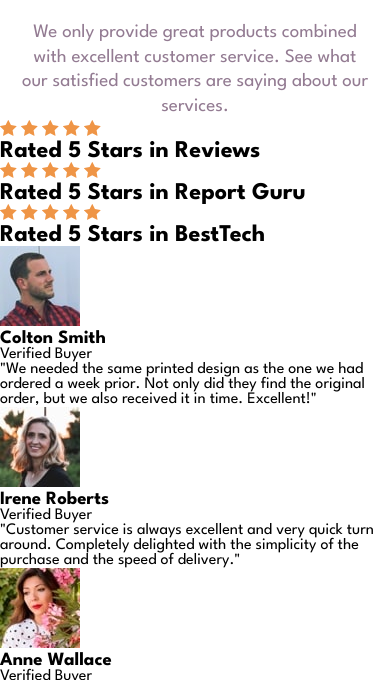
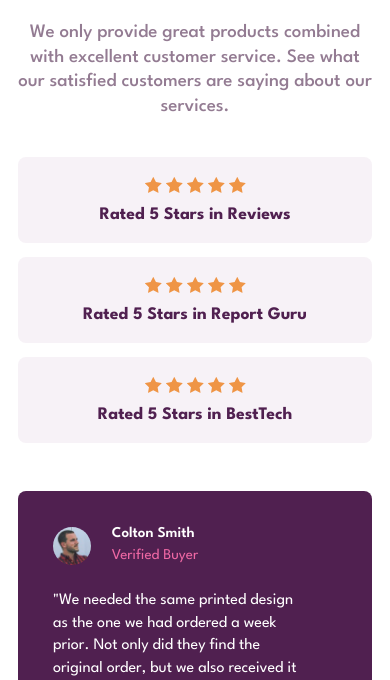
Before and after one commit to Franco-Cipolla/social-section-franco, a plain HTML site: page index.html in a window 390 px wide. Shown: the part 164-844 px from the top of the page. Drawn offline with Linux system fonts and the light colour scheme.

Commit message:
more than half of mobile

```diff
--- a/index.html
+++ b/index.html
@@ -52,8 +52,10 @@
         <div class="testimonial">
           <div class="buyer">
             <img src="images/image-colton.jpg" alt="Image of Colton" />
+            <div class="name">
               <h3>Colton Smith</h3>
               <p class="verified">Verified Buyer</p>
+            </div>
           </div>
           <p>
             "We needed the same printed design as the one we had ordered a week
@@ -64,8 +66,10 @@
         <div class="testimonial">
           <div class="buyer">
             <img src="images/image-irene.jpg" alt="Image of Irene" />
+            <div class="name">
               <h3>Irene Roberts</h3>
               <p class="verified">Verified Buyer</p>
+            </div>
           </div>
           <p>
             "Customer service is always excellent and very quick turn around.
@@ -76,8 +80,10 @@
         <div class="testimonial">
           <div class="buyer">
             <img src="images/image-anne.jpg" alt="Image of Anne" />
+            <div class="name">
               <h3>Anne Wallace</h3>
               <p class="verified">Verified Buyer</p>
+            </div>
           </div>
           <p>
             "Put an order with this company and can only praise them for the
--- a/style.css
+++ b/style.css
@@ -23,13 +23,13 @@ body {
   justify-content: center;
 }
 
-*{
+* {
   box-sizing: border-box;
   margin: 0;
   padding: 0;
 }
 
-section.hero h1{
+section.hero h1 {
   color: var(--clr-very-dark-magenta);
   font-size: 2.5em;
   margin-inline: auto;
@@ -38,11 +38,86 @@ section.hero h1{
   margin-bottom: 1.5rem;
 }
 
-section.hero p{
+section.hero p {
   text-align: center;
   margin-inline: auto;
   font-size: 19px;
-    padding: 0px 21px 0px 21px;
+  padding: 0px 18px 0px 18px;
   color: var(--clr-dark-grayish-magenta);
   line-height: 1.3em;
+  font-weight: var(--fw-normal);
+  margin-bottom: 2.3rem;
 }
+
+section.ratings {
+  padding: 0px 18px 0px 18px;
+  display: flex;
+  flex-direction: column;
+  gap: 0.9rem;
+}
+div.rating {
+  width: 100%;
+  background-color: var(--clr-light-grayish-magenta);
+  border-radius: 0.5rem;
+  padding: 20px;
+  text-align: center;
+}
+
+div.rating h2 {
+  margin-top: 10px;
+  font-size: 1.1em;
+  color: var(--clr-very-dark-magenta);
+  font-weight: var(--fw-bold);
+}
+
+section.testimonials {
+  padding: 0px 18px 0px 18px;
+  display: flex;
+  flex-direction: column;
+  gap: 0.9rem;
+  margin-top: 3rem;
+}
+
+div.testimonial {
+  background-color: var(--clr-very-dark-magenta);
+  padding: 35px;
+  border-radius: 0.5rem;
+}
+
+div.testimonial div.buyer {
+  display: flex;
+  flex-direction: row;
+  align-items: center;
+  gap: 1.3rem;
+  margin-bottom: 1.5rem;
+}
+
+div.testimonial div.buyer img {
+  max-width: 38px;
+  max-height: 38px;
+  border-radius: 50%;
+}
+
+div.testimonial div.buyer div.name {
+  display: flex;
+  flex-direction: column;
+  gap: 5px;
+}
+
+div.testimonial div.buyer h3 {
+  color: var(--clr-white);
+  font-weight: 600;
+  font-size: 15px;
+}
+
+div.testimonial div.buyer p {
+  color: var(--clr-soft-pink);
+  font-weight: 400;
+  font-size: 15px;
+}
+
+div.testimonial p {
+  color: var(--clr-white);
+  line-height: 1.4em;
+  padding-right: 30px;
+}
```
Lines whose indentation alone changed are shown as unchanged.
